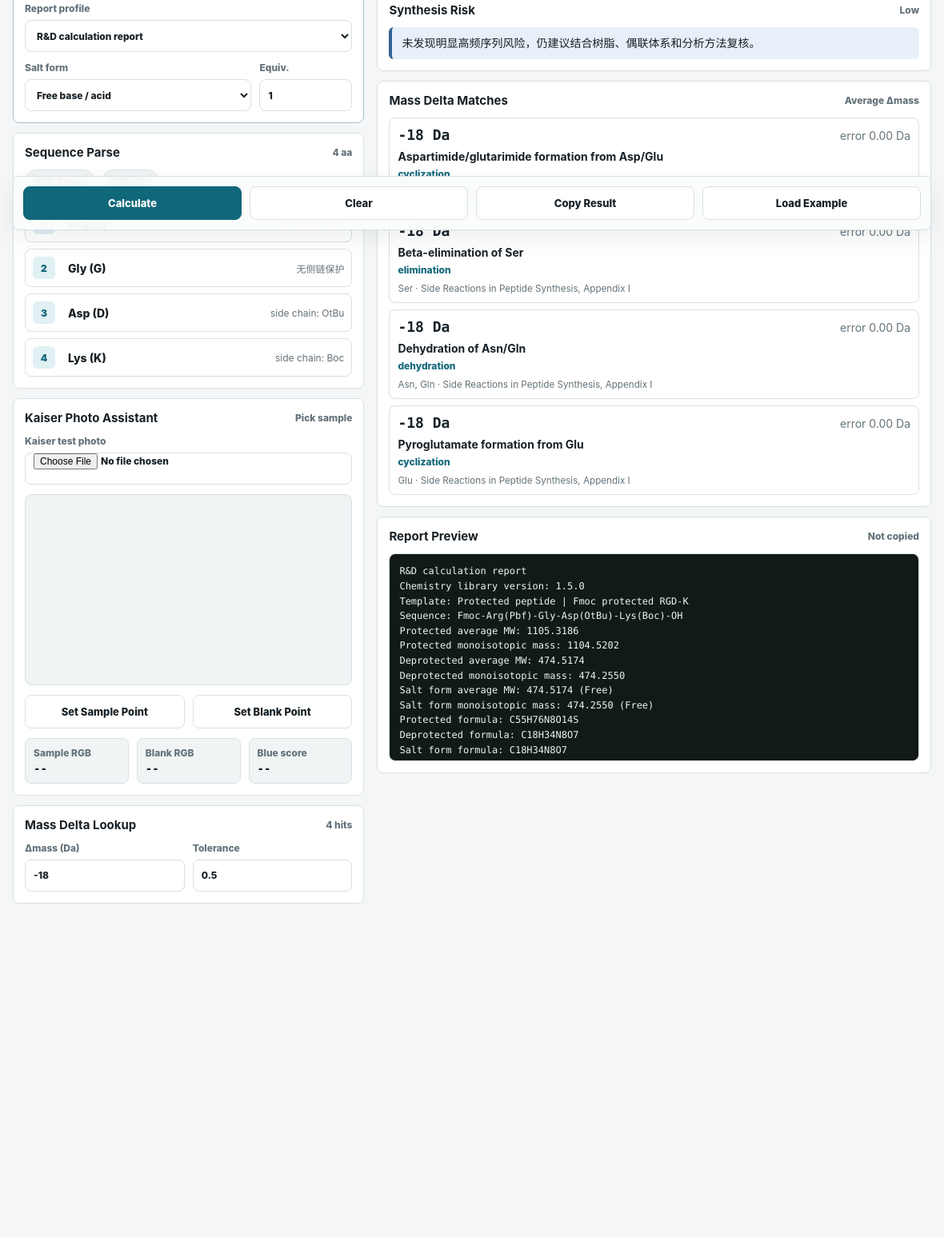
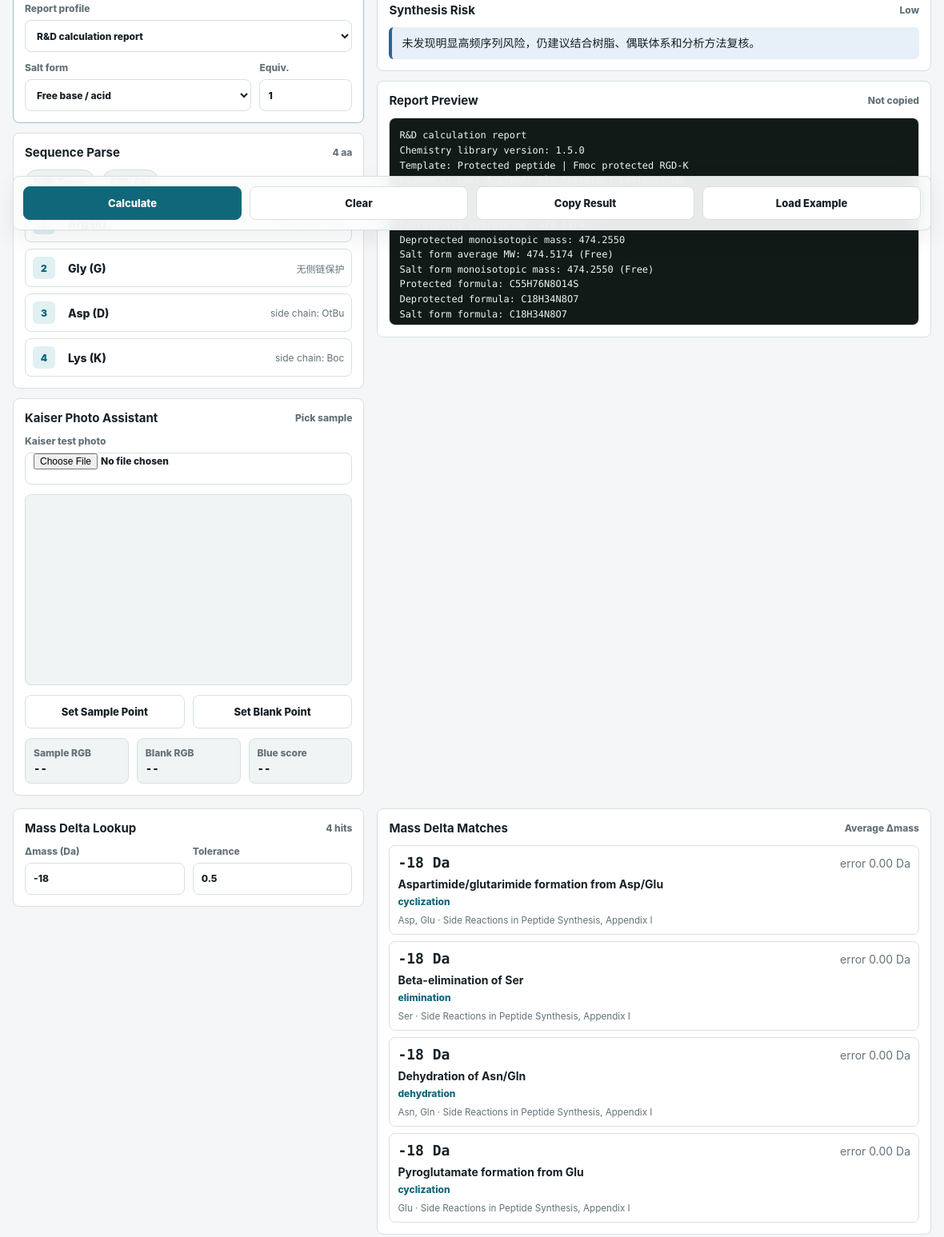
Before and after one commit to mikefu24/peptide-calcullator, an Electron app: page index.html in a window 1180 px wide. Shown: the part 512-2059 px from the top of the page at 80% size. Before the commit the page ends 1744 px from the top, so only its background shows below. Drawn offline with Linux system fonts and the light colour scheme.

Commit message:
Align mass delta lookup results

```diff
--- a/index.html
+++ b/index.html
@@ -93,22 +93,6 @@
             </div>
           </article>
 
-          <article class="panel">
-            <div class="panel-head">
-              <h2>Mass Delta Lookup</h2>
-              <span id="deltaMatchCount">0 hits</span>
-            </div>
-            <div class="delta-controls">
-              <label>
-                Δmass (Da)
-                <input id="deltaMassInput" type="number" step="0.01" value="-18" />
-              </label>
-              <label>
-                Tolerance
-                <input id="deltaTolerance" type="number" min="0" step="0.1" value="0.5" />
-              </label>
-            </div>
-          </article>
         </section>
 
         <aside class="results-column" aria-label="计算结果">
@@ -169,14 +153,6 @@
               <ul id="riskList" class="risk-list"></ul>
             </article>
 
-            <article class="panel side-reaction-panel">
-              <div class="panel-head">
-                <h2>Mass Delta Matches</h2>
-                <span>Average Δmass</span>
-              </div>
-              <div id="sideReactionMatches" class="side-reaction-list"></div>
-            </article>
-
             <article class="panel report-panel">
               <div class="panel-head">
                 <h2>Report Preview</h2>
@@ -186,6 +162,33 @@
             </article>
           </section>
         </aside>
+      </section>
+
+      <section class="delta-module" aria-label="分子量差值副产物查询">
+        <article class="panel">
+          <div class="panel-head">
+            <h2>Mass Delta Lookup</h2>
+            <span id="deltaMatchCount">0 hits</span>
+          </div>
+          <div class="delta-controls">
+            <label>
+              Δmass (Da)
+              <input id="deltaMassInput" type="number" step="0.01" value="-18" />
+            </label>
+            <label>
+              Tolerance
+              <input id="deltaTolerance" type="number" min="0" step="0.1" value="0.5" />
+            </label>
+          </div>
+        </article>
+
+        <article class="panel side-reaction-panel">
+          <div class="panel-head">
+            <h2>Mass Delta Matches</h2>
+            <span>Average Δmass</span>
+          </div>
+          <div id="sideReactionMatches" class="side-reaction-list"></div>
+        </article>
       </section>
 
       <footer class="action-bar" aria-label="操作按钮">
--- a/styles.css
+++ b/styles.css
@@ -162,11 +162,19 @@ h2 {
   font-size: 15px;
 }
 
-.calculator-layout {
+.calculator-layout,
+.delta-module {
   display: grid;
   grid-template-columns: minmax(360px, 0.92fr) minmax(0, 1.45fr);
   gap: 16px;
+}
+
+.calculator-layout {
   min-height: 0;
+}
+
+.delta-module {
+  align-items: start;
 }
 
 .input-column,
@@ -352,8 +360,7 @@ input:focus,
 }
 
 .risk-panel,
-.report-panel,
-.side-reaction-panel {
+.report-panel {
   grid-column: 1 / -1;
 }
 
@@ -587,6 +594,7 @@ dd {
 
 @media (max-width: 1120px) {
   .calculator-layout,
+  .delta-module,
   .result-grid {
     grid-template-columns: 1fr;
   }
```
Also changed, not shown: dist/index.html, dist/styles.css.
